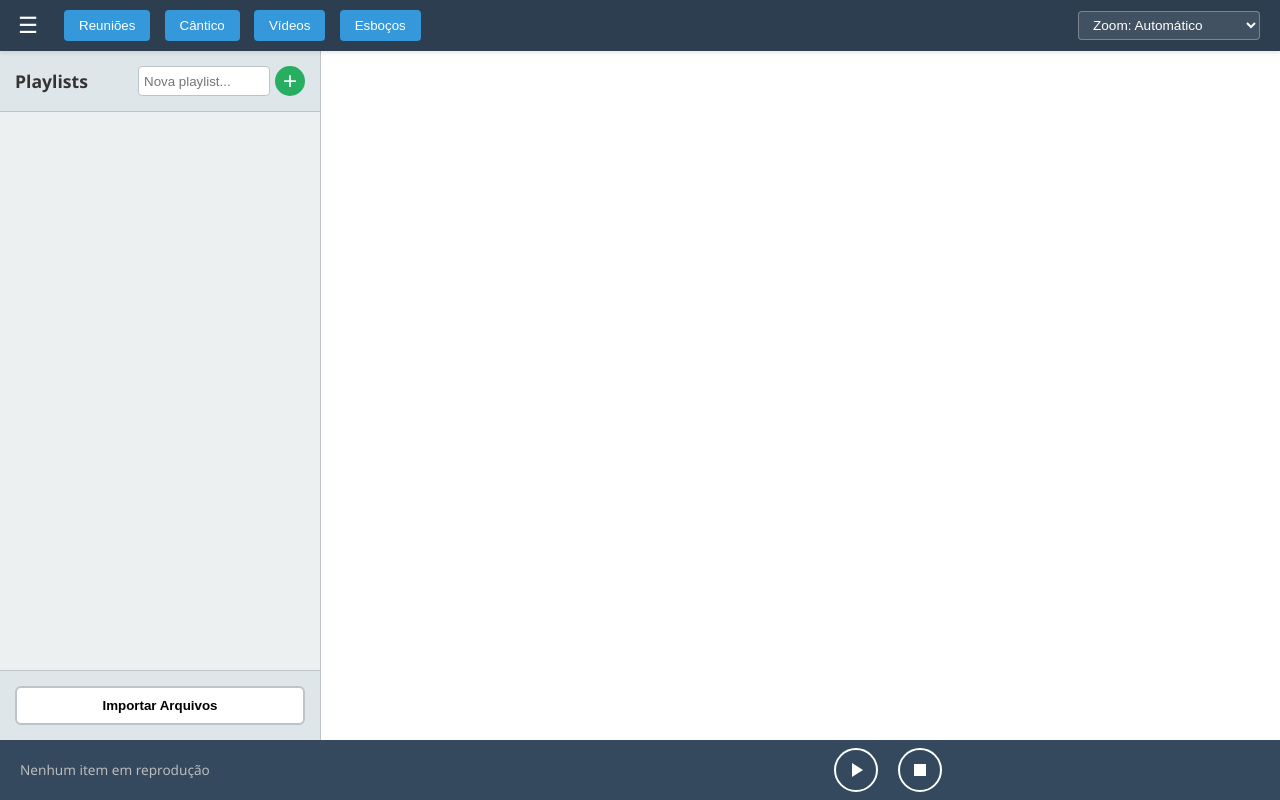
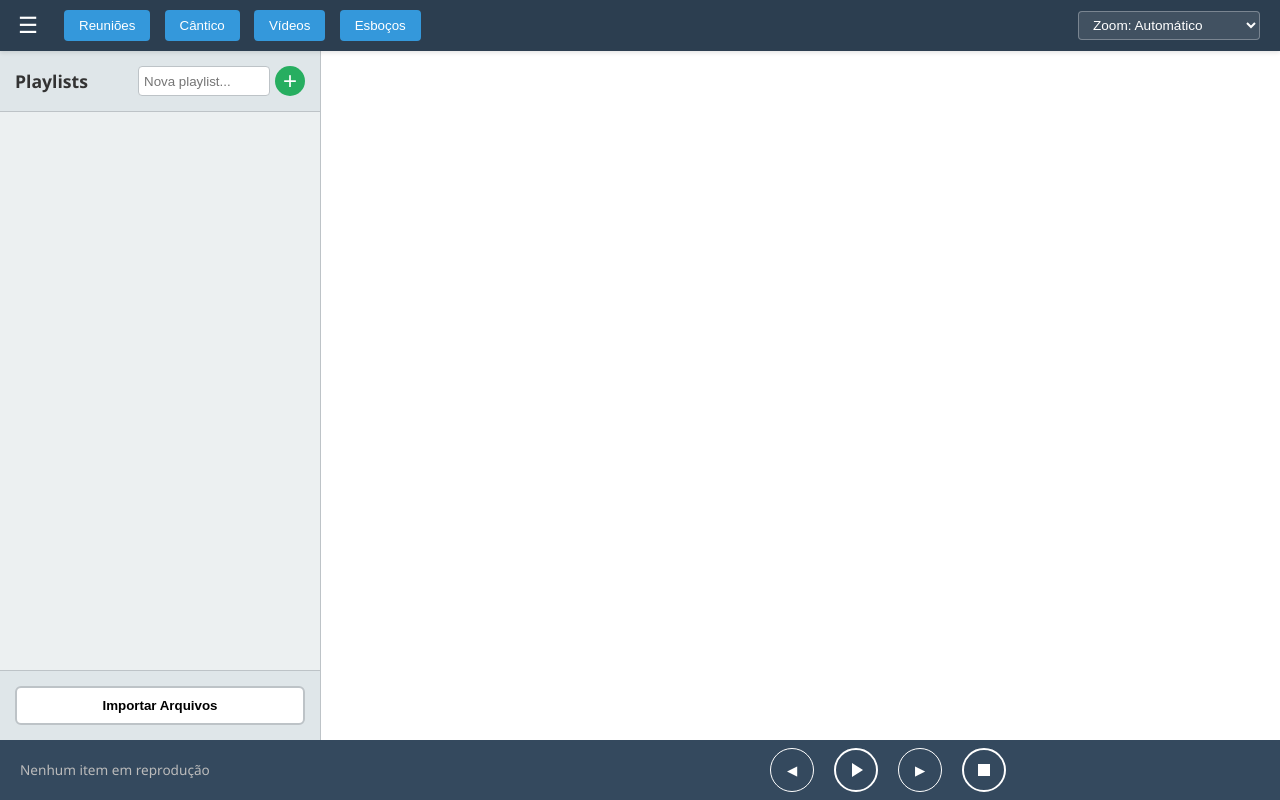
Before and after one commit to Dahobr/jw-meeting-player, an Electron app: page src/renderer/index.html in a window 1280 px wide. Drawn offline with Linux system fonts and the light colour scheme; no server answers.

Commit message:
feat: add navigation buttons to footer

```diff
--- a/src/renderer/index.html
+++ b/src/renderer/index.html
@@ -110,9 +110,11 @@
                 </div>
 
                 <div class="transport-buttons">
+                    <button id="btn-footer-prev" class="main-transport-btn" title="Anterior">◀</button>
                     <button id="btn-footer-play-pause" class="main-transport-btn" title="Play/Pause">
                         <svg width="24" height="24" viewBox="0 0 24 24"><path d="M8 5v14l11-7z" fill="currentColor"/></svg>
                     </button>
+                    <button id="btn-footer-next" class="main-transport-btn" title="Próximo">▶</button>
                     <button id="btn-stop" class="main-transport-btn" title="Parar">
                         <svg width="24" height="24" viewBox="0 0 24 24"><rect x="6" y="6" width="12" height="12" fill="currentColor"/></svg>
                     </button>
```
